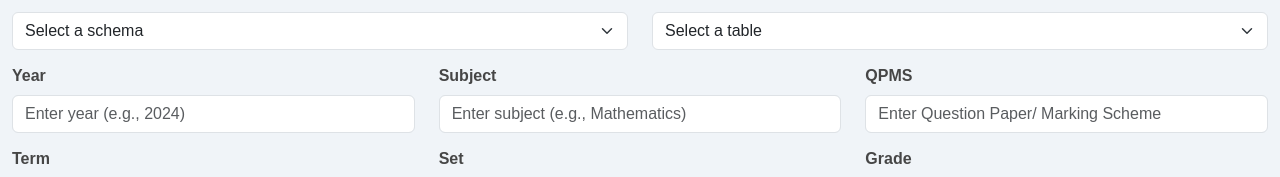
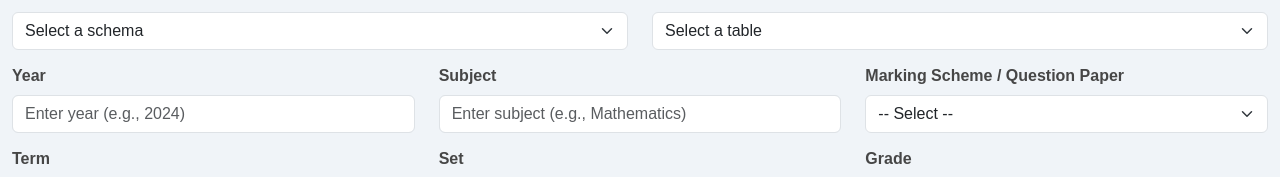
Before and after one commit to seleneecs/front-end, a React (Vite) app: page /resource/form in a window 1280 px wide. Shown: the part 178-355 px from the top of the page. Built offline with nearby package versions, Linux system fonts and the light colour scheme; no server answers.

Commit message:
modified QPMS

```diff
--- a/src/components/ResourceForm/ResourceForm.jsx
+++ b/src/components/ResourceForm/ResourceForm.jsx
@@ -225,8 +225,19 @@ const ResourceForm = () => {
                 <input type="text" className="form-control" id="subject" name="subject" value={formData.subject} onChange={handleChange} placeholder="Enter subject (e.g., Mathematics)" required />
               </div>
               <div className="col-md-4 mb-3">
-                <label htmlFor="QPMS" className="form-label"><strong>QPMS</strong></label>
-                <input type="text" className="form-control" id="QPMS" name="QPMS" value={formData.QPMS} onChange={handleChange} placeholder="Enter Question Paper/ Marking Scheme" />
+                <label htmlFor="QPMS" className="form-label"><strong>Marking Scheme / Question Paper</strong></label>
+                <select
+                  className="form-select"
+                  id="QPMS"
+                  name="QPMS"
+                  value={formData.QPMS}
+                  onChange={handleChange}
+                  required
+                >
+                  <option value="">-- Select --</option>
+                  <option value="Question Paper">Question Paper</option>
+                  <option value="Marking Scheme">Marking Scheme</option>
+                </select>
               </div>
 
               <div className="col-md-4 mb-3">
```
